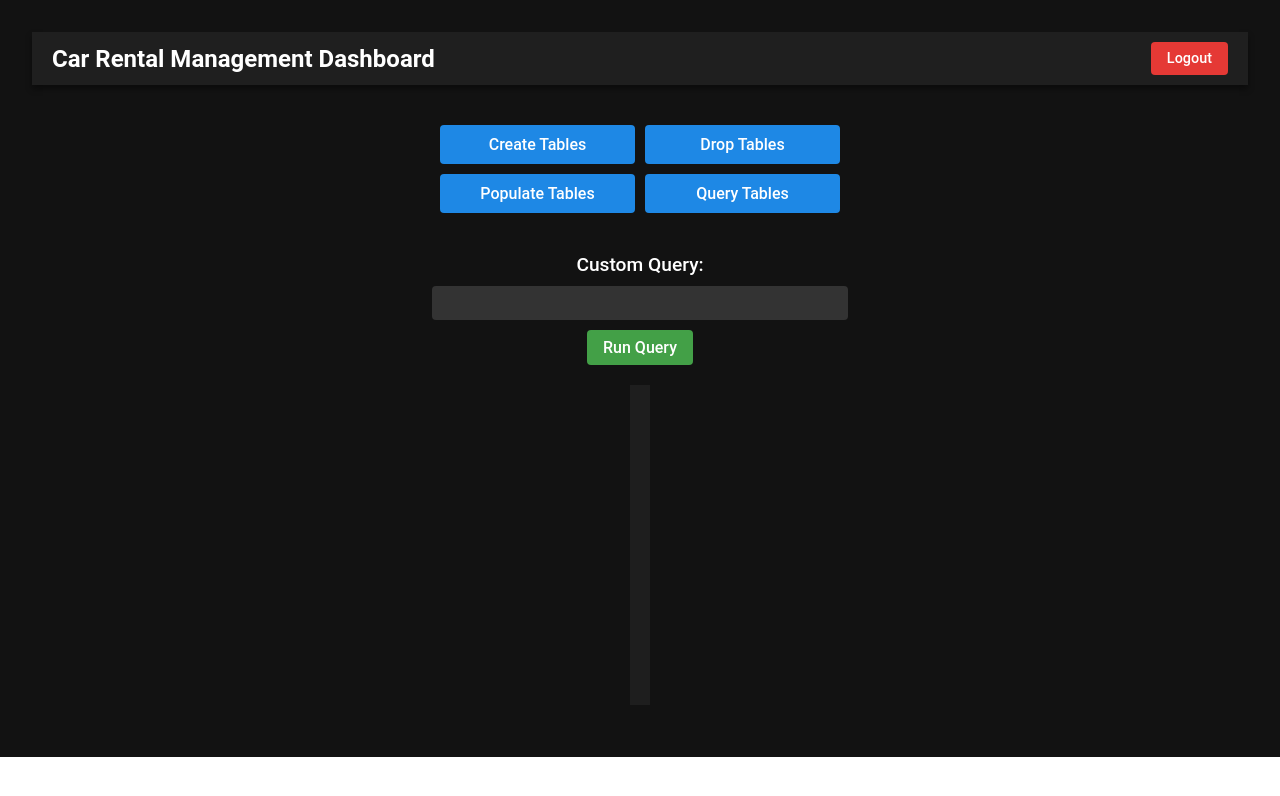
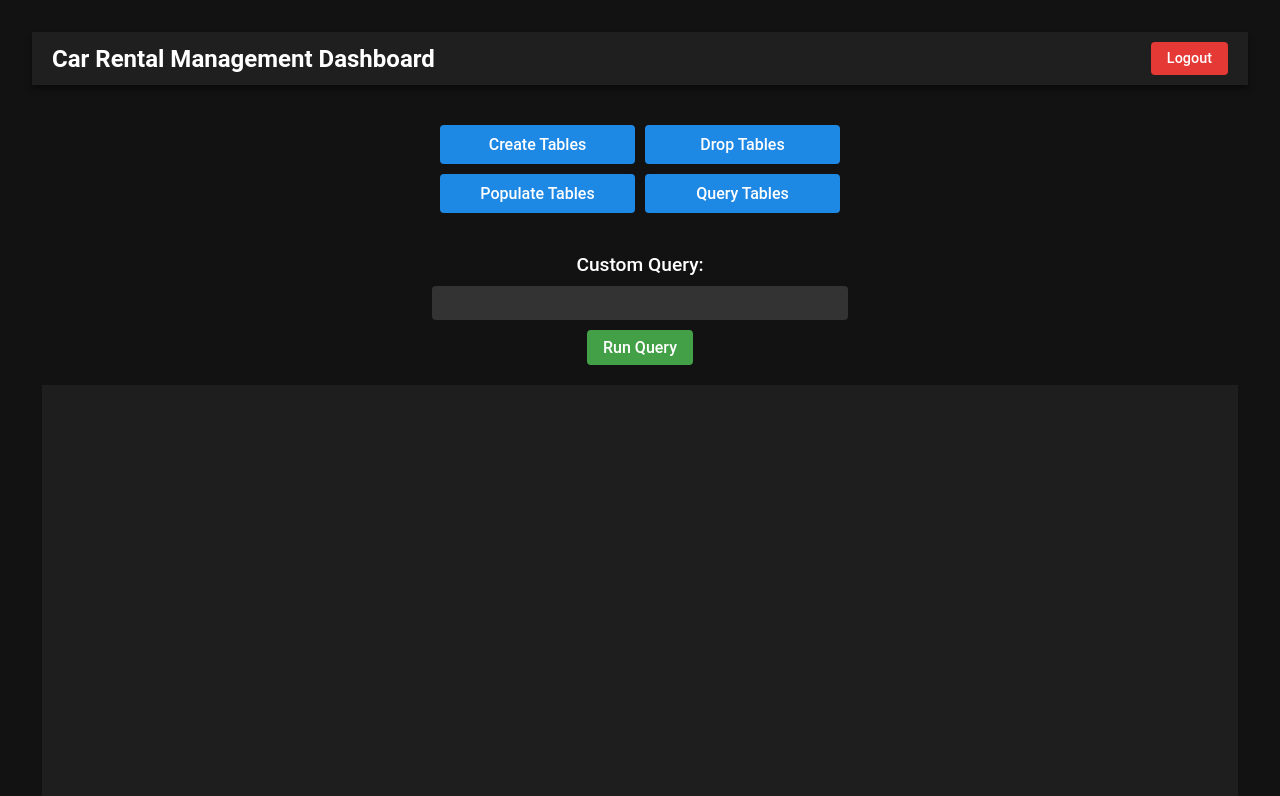
Before and after one commit to thisisadityapatel/CPS510-Database, a React (Vite) app in the folder frontend/: page /home in a window 1280 px wide. Shown: the top 796 px of the page. Built offline with nearby package versions, Linux system fonts and the light colour scheme.

Commit message:
feat: minor change

```diff
--- a/frontend/src/Home.jsx
+++ b/frontend/src/Home.jsx
@@ -4,7 +4,7 @@ import { useState } from "react";
 
 function Home() {
   const navigate = useNavigate();
-  const consoleOutputMessages = useState([]);
+  const [consoleOutputMessages, setConsoleOutputMessages] = useState([]);
 
   const handleLogout = async () => {
     const url = "http://localhost:8000/logout";
@@ -28,7 +28,8 @@ function Home() {
       if (response.ok) {
         alert(`${action.replace("-", " ")} successful`);
         const result = await response.json();
-        consoleOutputMessages[1]((prevMessages) => [...prevMessages, result]);
+        console.log(JSON.stringify(result))
+        // setConsoleOutputMessages((prevMessages) => [...prevMessages, JSON.stringify(result)]);
       } else {
         alert(`${action.replace("-", " ")} failed`);
       }
@@ -55,7 +56,8 @@ function Home() {
       if (response.ok) {
         const result = await response.json();
         console.log(result);
-        consoleOutputMessages[1]((prevMessages) => [...prevMessages, result]);
+        console.log(JSON.stringify(result))
+        //setConsoleOutputMessages((prevMessages) => [...prevMessages, JSON.stringify(result)]);
         alert("Query executed successfully");
       } else {
         alert("Query execution failed");
@@ -98,19 +100,31 @@ function Home() {
           <button onClick={handleRunQuery}>Run Query</button>
         </div>
         <div
-        style={{
-            backgroundColor: "#1e1e1e", // Dark background
+          style={{
+            backgroundColor: "#1e1e1e", // Dark background for the container
             color: "white", // White text
-            fontSize: "12px", // Small font size
+            fontSize: "12px", // Small font size for the text
             padding: "10px",
-            height: "300px", // Adjust height as needed
-            overflowY: "scroll", // Enable vertical scrolling
-            display: "flex",
-            flexDirection: "column-reverse", // Reverse the order of items
+            height: "500px", // Set a fixed height for the scrollable area
+            width: "100%",
+            overflowY: "scroll", // Enable vertical scrolling when content overflows
           }}
         >
           {consoleOutputMessages.map((message, index) => (
-            <div key={index}>{message}</div>
+            <div
+              key={index}
+              style={{
+                backgroundColor: "#333", // Darker background for individual message box
+                margin: "5px 0", // Space between the individual message boxes
+                padding: "8px", // Padding inside each box
+                borderRadius: "5px", // Rounded corners for the boxes
+                wordBreak: "break-word", // Ensures long text breaks correctly
+                display: "block", // Ensure each message is displayed in its own block
+                width: "100%", // Make sure each box takes full width of the parent container
+              }}
+            >
+              {message}
+            </div>
           ))}
         </div>
       </div>
```
Also changed, not shown: 1 other file (tests, documents, lock files or other folders).
